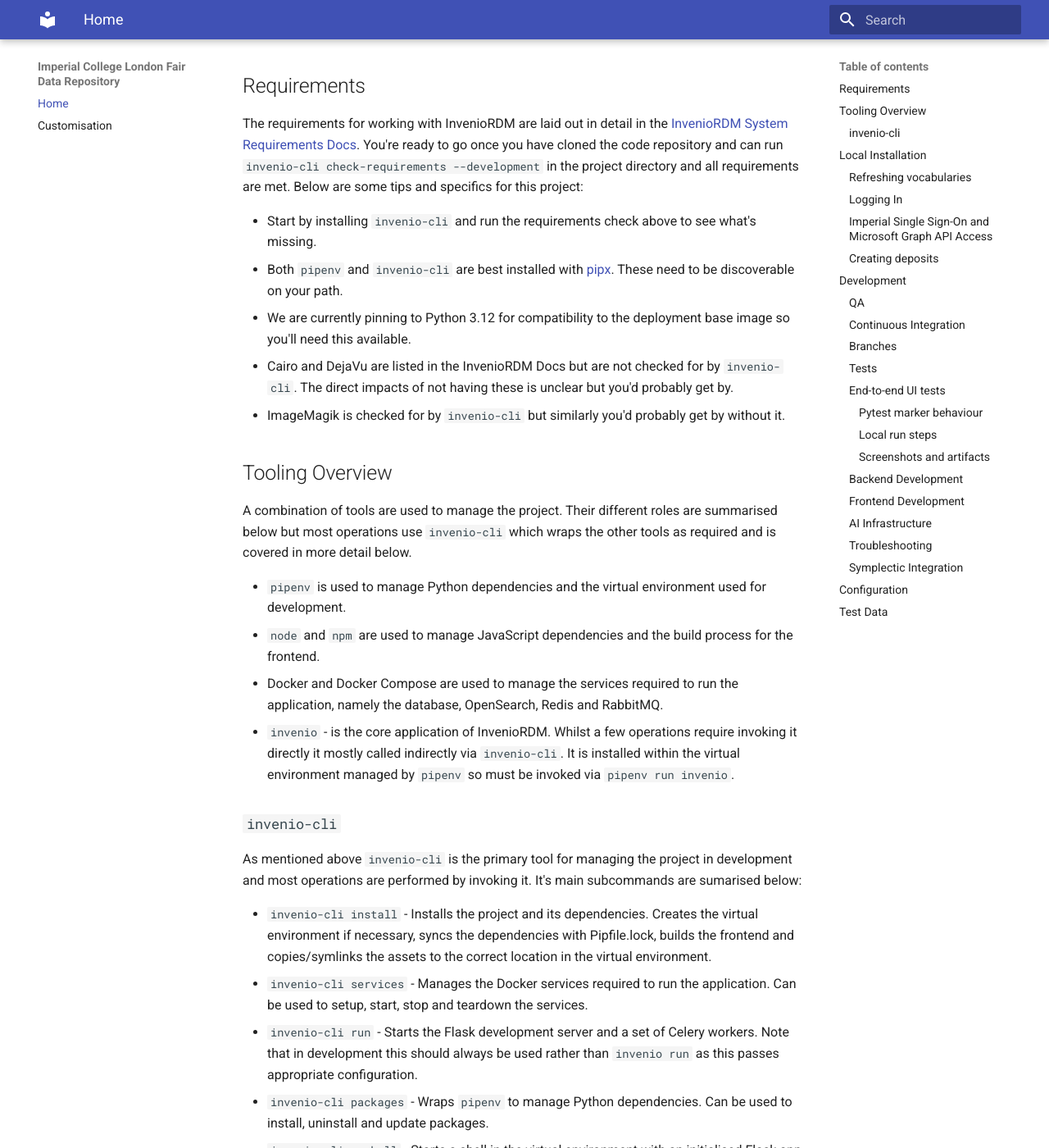
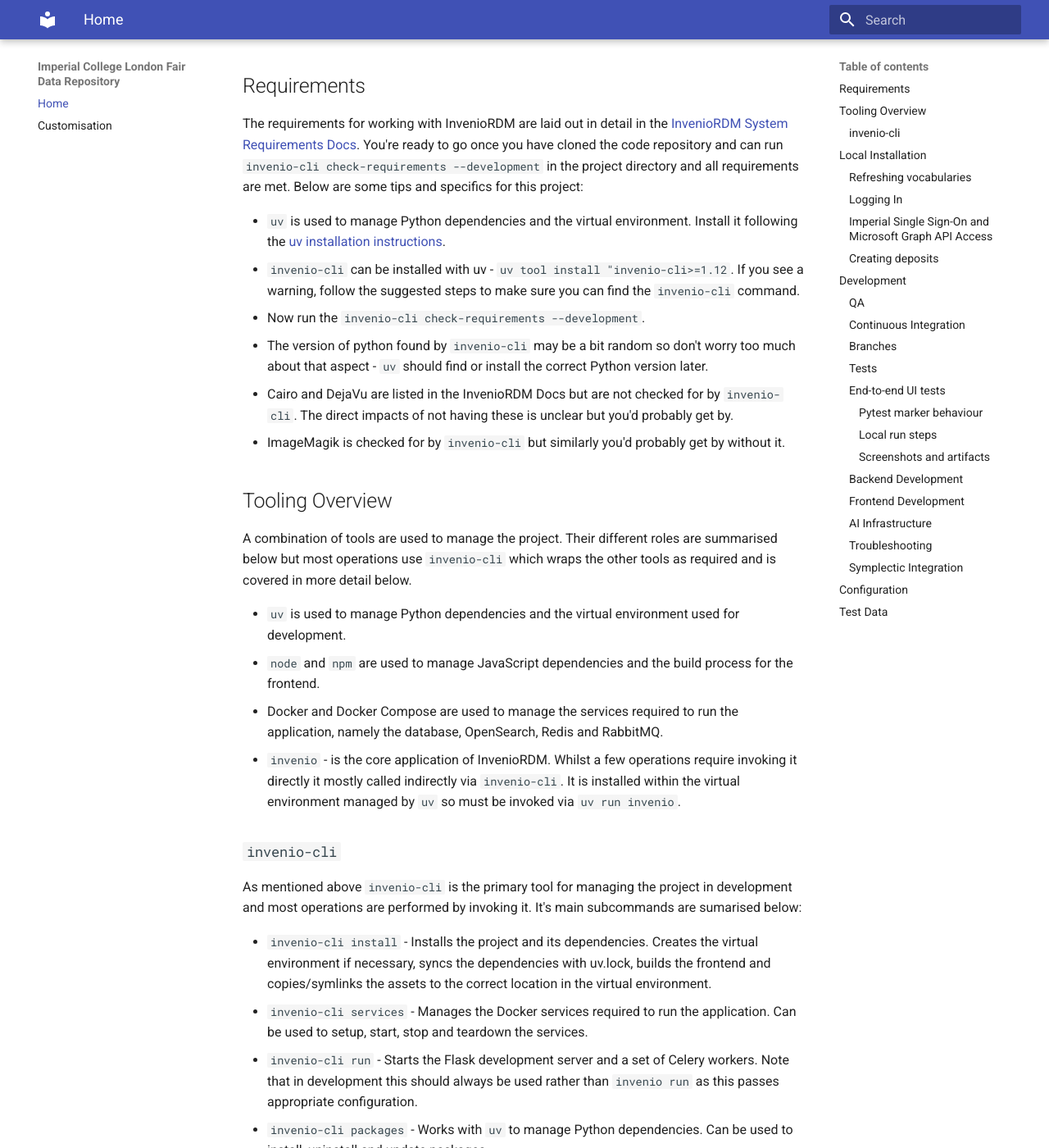
Before and after one commit to ImperialCollegeLondon/fair-data-repository, an MkDocs documentation site: the page built from docs/index.md, in a window 1280 px wide and 1400 px high, scrolled down 209 px. Shown: the whole window at 82% size. Built offline with MkDocs 1.6.1 and Material for MkDocs 9.7.7, drawn with Linux system fonts in a browser that asks for light colours; some of the changed text lies outside the part shown.

Commit message:
Update documentation

````diff
--- a/docs/index.md
+++ b/docs/index.md
@@ -12,12 +12,15 @@
 directory and all requirements are met. Below are some tips and specifics for this
 project:
 
-- Start by installing `invenio-cli` and run the requirements check above to see what's
-    missing.
-- Both `pipenv` and `invenio-cli` are best installed with [pipx]. These need to be
-    discoverable on your path.
-- We are currently pinning to Python 3.12 for compatibility to the deployment base image
-    so you'll need this available.
+- `uv` is used to manage Python dependencies and the virtual environment. Install it
+    following the [uv installation instructions].
+- `invenio-cli` can be installed with uv - `uv tool install "invenio-cli>=1.12`. If you
+    see a warning, follow the suggested steps to make sure you can find the
+    `invenio-cli` command.
+- Now run the `invenio-cli check-requirements --development`.
+- The version of python found by `invenio-cli` may be a bit random so don't worry too
+    much about that aspect - `uv` should find or install the correct Python version
+    later.
 - Cairo and DejaVu are listed in the InvenioRDM Docs but are not checked for by
     `invenio-cli`. The direct impacts of not having these is unclear but you'd probably
     get by.
@@ -30,7 +33,7 @@
 summarised below but most operations use `invenio-cli` which wraps the other tools as
 required and is covered in more detail below.
 
-- `pipenv` is used to manage Python dependencies and the virtual environment used for
+- `uv` is used to manage Python dependencies and the virtual environment used for
     development.
 - `node` and `npm` are used to manage JavaScript dependencies and the build process for
     the frontend.
@@ -38,8 +41,8 @@
     application, namely the database, OpenSearch, Redis and RabbitMQ.
 - `invenio` - is the core application of InvenioRDM. Whilst a few operations require
     invoking it directly it mostly called indirectly via `invenio-cli`. It is installed
-    within the virtual environment managed by `pipenv` so must be invoked via
-    `pipenv run invenio`.
+    within the virtual environment managed by `uv` so must be invoked via
+    `uv run invenio`.
 
 ### `invenio-cli`
 
@@ -48,15 +51,14 @@
 sumarised below:
 
 - `invenio-cli install` - Installs the project and its dependencies. Creates the virtual
-    environment if necessary, syncs the dependencies with Pipfile.lock, builds the
-    frontend and copies/symlinks the assets to the correct location in the virtual
-    environment.
+    environment if necessary, syncs the dependencies with uv.lock, builds the frontend
+    and copies/symlinks the assets to the correct location in the virtual environment.
 - `invenio-cli services` - Manages the Docker services required to run the application.
     Can be used to setup, start, stop and teardown the services.
 - `invenio-cli run` - Starts the Flask development server and a set of Celery workers.
     Note that in development this should always be used rather than `invenio run` as
     this passes appropriate configuration.
-- `invenio-cli packages` - Wraps `pipenv` to manage Python dependencies. Can be used to
+- `invenio-cli packages` - Works with `uv` to manage Python dependencies. Can be used to
     install, uninstall and update packages.
 - `invenio-cli pyshell` - Starts a shell in the virtual environment with an initialised
     Flask app.
@@ -124,13 +126,13 @@
 In order to log in to the application you will need to create a user account:
 
 ```console
-pipenv run invenio users create DUMMY_EMAIL --password DUMMY_PASSWORD --active --confirm
+uv run invenio users create DUMMY_EMAIL --password DUMMY_PASSWORD --active --confirm
 ```
 
 You can also optionally make this user an admin with:
 
 ```console
-pipenv run invenio access allow superuser-access user DUMMY_EMAIL
+uv run invenio access allow superuser-access user DUMMY_EMAIL
 ```
 
 ### Imperial Single Sign-On and Microsoft Graph API Access
@@ -156,7 +158,7 @@
 deposits via:
 
 ```console
-pipenv run invenio access allow deposit-action user DUMMY_EMAIL
+uv run invenio access allow deposit-action user DUMMY_EMAIL
 ```
 
 ## Development
@@ -168,8 +170,8 @@
 dependencies of the project. If you have a separate installation of pre-commit you can
 set it up to check your individual commits with `pre-commit install`. If you're using
 pre-commit from the development dependencies then you can set it up
-`pipenv run pre-commit install`. Note that in this later case you may need to run this
-command again if the pipenv managed virtual environment changes.
+`uv run pre-commit install`. Note that in this latter case you may need to run this
+command again if the uv-managed virtual environment changes.
 
 It is strongly recommended to use [pre-commit] to check your individual commits meet the
 QA standards of the project. These are enforced via GitHub Actions and it's easiest to
@@ -199,7 +201,7 @@
 
 ```console
 invenio-cli services start
-pipenv run pytest
+uv run pytest
 ```
 
 All development work should be supported by an appropriate set of tests. Best practices
@@ -221,7 +223,7 @@
 The `e2e` marker is registered in [pyproject.toml](../pyproject.toml), and default
 pytest options exclude E2E tests (`-m 'not e2e'`). This means:
 
-- `pipenv run pytest` runs non-E2E tests only
+- `uv run pytest` runs non-E2E tests only
 - To run E2E tests, include `-m e2e`
 
 #### Local run steps
@@ -233,30 +235,30 @@
 
 1. Create a community using the helper script:
 
-    - `pipenv run python app_data/create_imperial_community.py`
+    - `uv run python app_data/create_imperial_community.py`
 
 1. Two users will need to be created, one with permission to submit a deposit, one with
     permission to accept/decline a submission.
 
     - Create a user:
 
-        `pipenv run invenio users create test.user@test.co --password password --active --confirm`
+        `uv run invenio users create test.user@test.co --password password --active --confirm`
 
         The user will need permission to submit a deposit:
 
-        `pipenv run invenio access allow deposit-action user test.user@test.co`
+        `uv run invenio access allow deposit-action user test.user@test.co`
 
     - Create a superuser:
 
-        `pipenv run invenio users create test.superuser@test.co --password password --active --confirm`
+        `uv run invenio users create test.superuser@test.co --password password --active --confirm`
 
         The user will need permission to accept submitted deposits
 
-        `pipenv run invenio access allow superuser-access user test.superuser@test.co`
+        `uv run invenio access allow superuser-access user test.superuser@test.co`
 
 1. Finally, run the E2E tests:
 
-    - `pipenv run pytest -m e2e tests/e2e`
+    - `uv run pytest -m e2e tests/e2e`
 
 #### Screenshots and artifacts
 
@@ -370,8 +372,8 @@
 [icl_oauth_client_id]: https://icsecpws.cc.ic.ac.uk:443/GetPassCard.cc?ACCOUNTID=456013&ORGN_NAME=MSP
 [icl_oauth_client_secret]: https://icsecpws.cc.ic.ac.uk:443/GetPassCard.cc?ACCOUNTID=456012&ORGN_NAME=MSP
 [inveniordm system requirements docs]: https://inveniordm.docs.cern.ch/install/requirements/
-[pipx]: https://pipx.pypa.io/stable/
 [pre-commit]: https://pre-commit.com/
 [pytest-flask]: https://pytest-flask.readthedocs.io/en/latest/
 [pytest-invenio]: https://pytest-invenio.readthedocs.io/en/latest/
 [test_data directory]: https://github.com/ImperialCollegeLondon/fair-data-repository/blob/develop/test_data/README.md
+[uv installation instructions]: https://docs.astral.sh/uv/getting-started/installation/
````
Also changed, not shown: test_data/README.md (+3 -3 lines).
